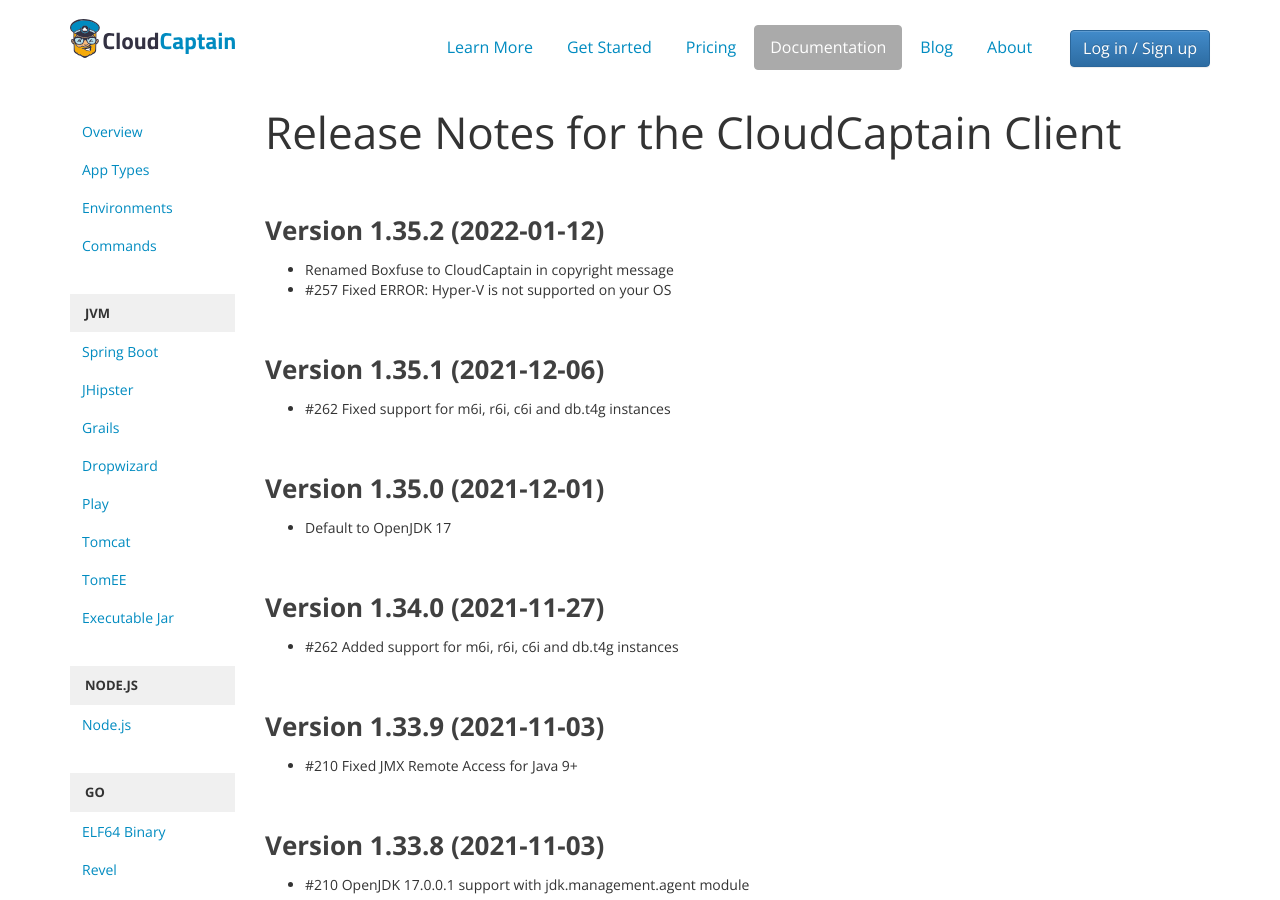
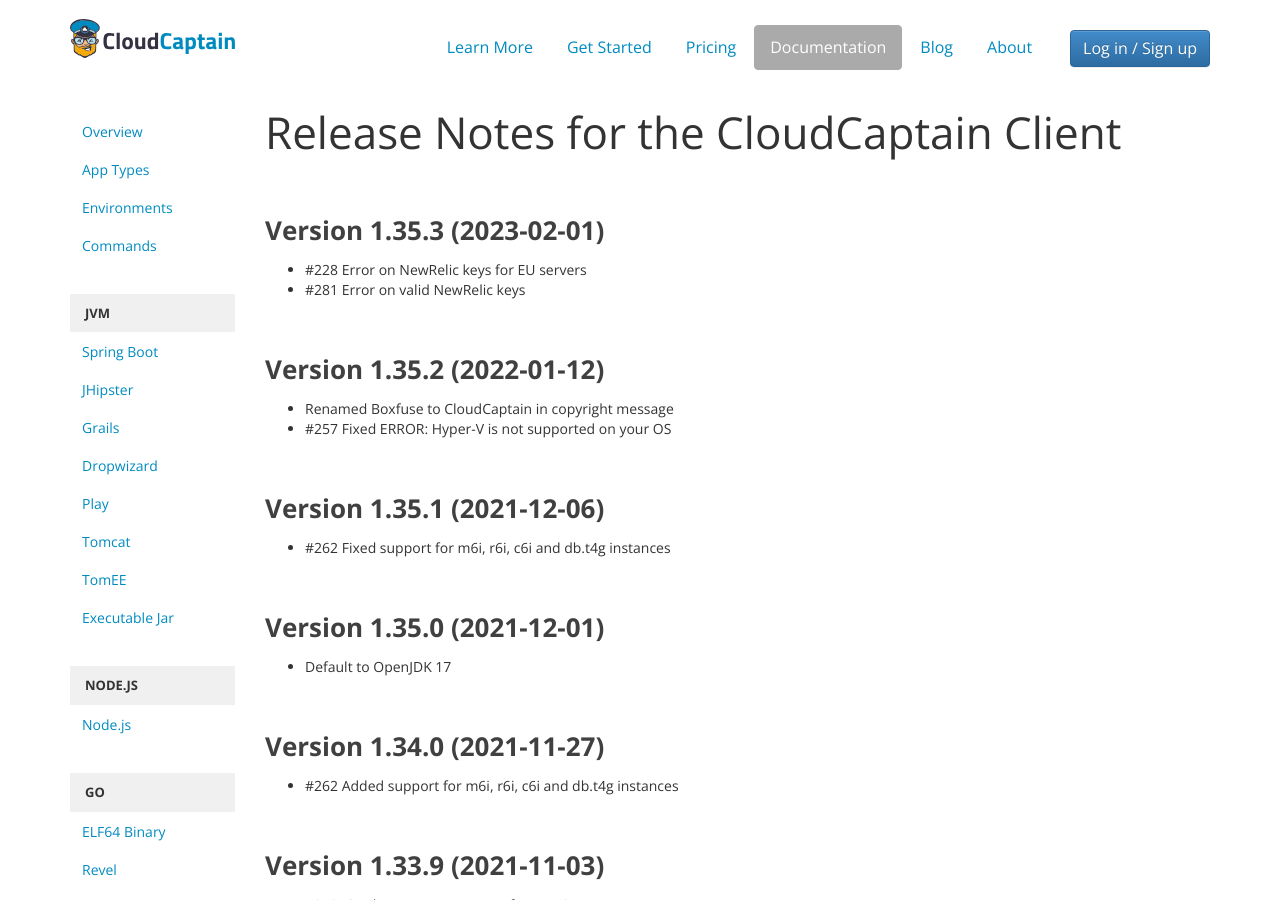
Before and after one commit to cloudcaptainhq/cloudcaptainhq.github.io, a Jekyll site: the page built from docs/releasenotes.md, in a window 1280 px wide and 900 px high. Built offline with Jekyll 4.4.1, drawn with Linux system fonts in a browser that asks for light colours; our own code applies the rules of GitHub Pages for plain Markdown files; some of the changed text lies outside the part shown.

Commit message:
Added release notes for 1.35.3

```diff
--- a/_layouts/default.html
+++ b/_layouts/default.html
@@ -101,7 +101,7 @@
     <div id="footer-info">
         <div class="container">
             <p>
-                &copy; 2022 Axel Fontaine Labs GmbH - All rights reserved
+                &copy; 2023 Axel Fontaine Labs GmbH - All rights reserved
                 - <a href="/impressum">Impressum</a>
                 - <a href="/terms">Terms</a> <a href="/terms_de">(AGB)</a>
                 - <a href="/privacy">Privacy</a> <a href="/privacy_de">(Datenschutzerklärung)</a>
--- a/docs/releasenotes.md
+++ b/docs/releasenotes.md
@@ -3,6 +3,11 @@ layout: docs
 menu: releasenotes
 subtitle: 'Release Notes for the CloudCaptain Client'
 ---
+
+Version 1.35.3 (2023-02-01)
+---------------------------
+- #228 Error on NewRelic keys for EU servers
+- #281 Error on valid NewRelic keys
 
 Version 1.35.2 (2022-01-12)
 ---------------------------
```
